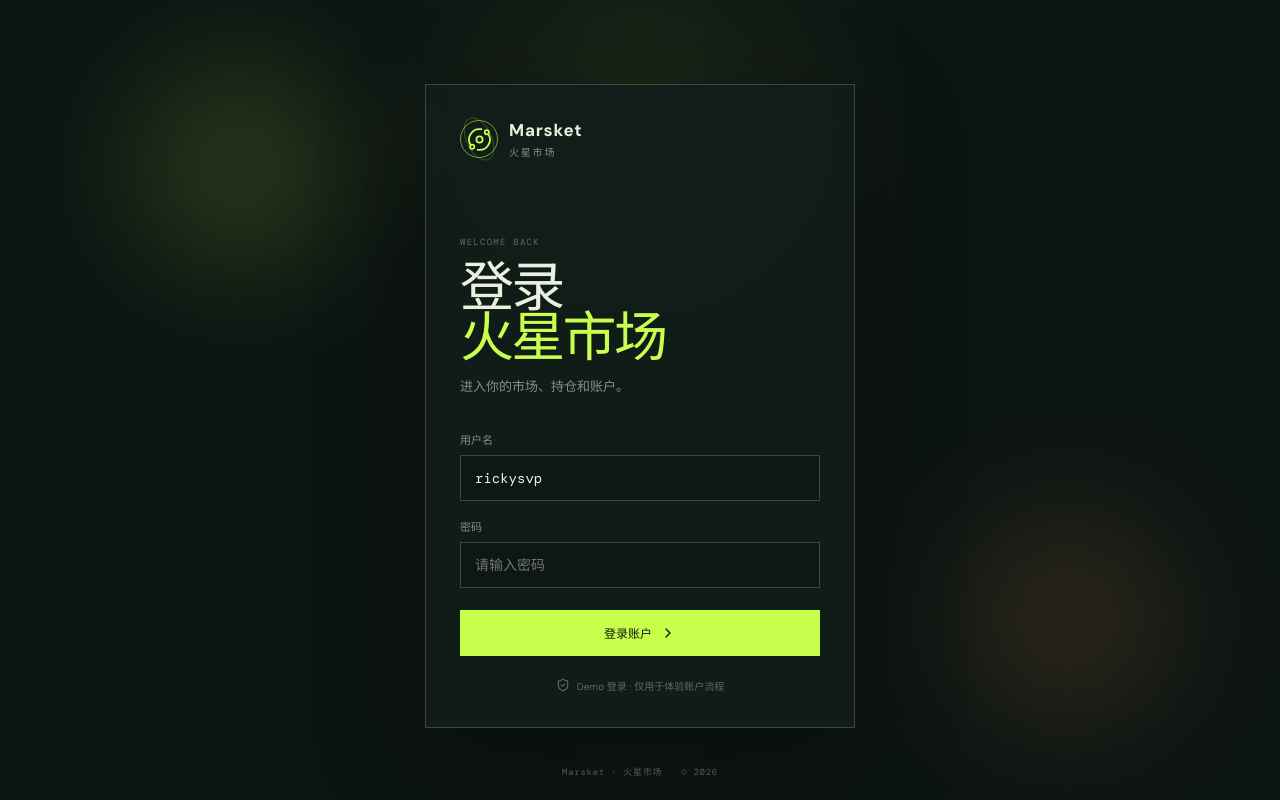
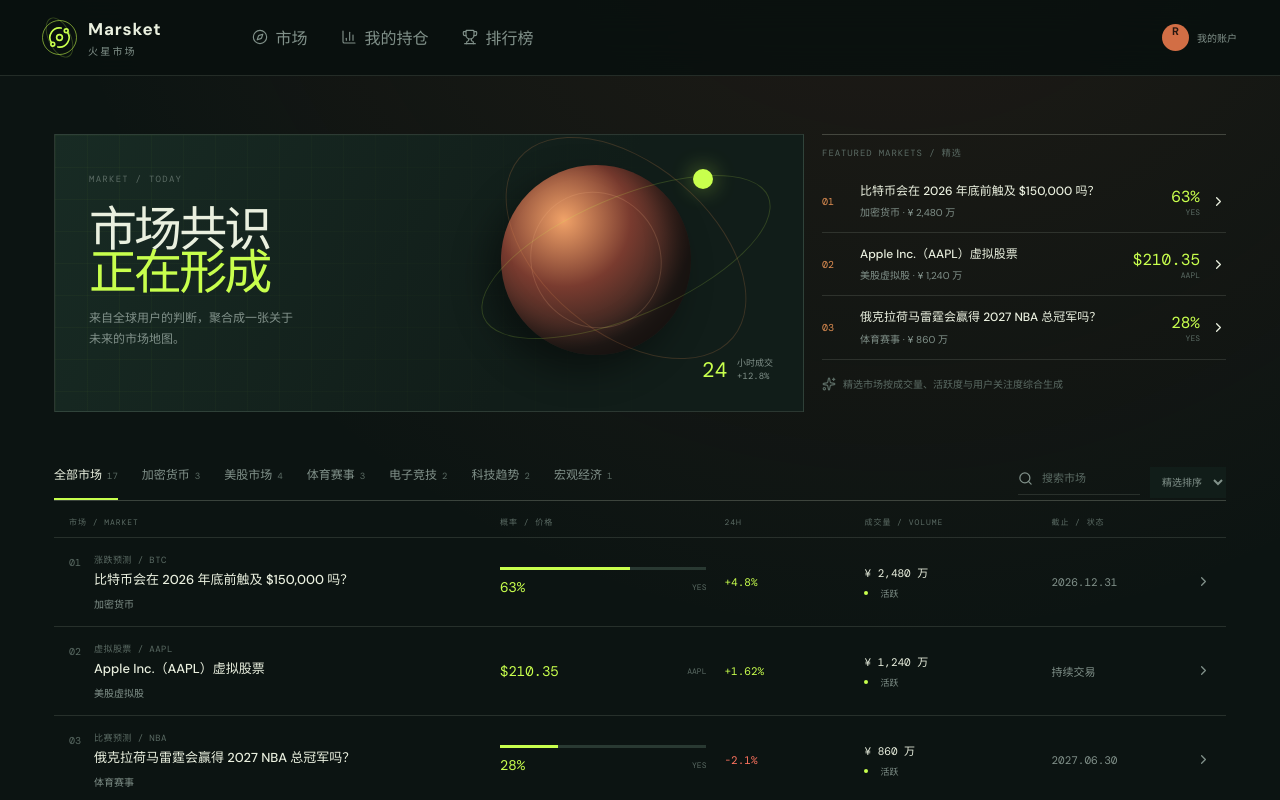
Before and after one commit to rickysvp/marsket, a React (Vite) app: page / in a window 1280 px wide. Shown: the top 800 px of the page. Built offline with nearby package versions, Linux system fonts and the light colour scheme.

Commit message:
Require login only for account areas

```diff
--- a/src/App.jsx
+++ b/src/App.jsx
@@ -87,20 +87,21 @@ function App() {
 
   useEffect(() => saveSimulationState(simulation), [simulation])
 
-  const login = (username) => {
+  const login = (username, destination = '/markets') => {
     const user = { username, displayName: username === 'rickysvp' ? 'Ricky' : username }
     saveAuth(user)
     setAuth(user)
-    navigate('/markets')
+    navigate(destination)
   }
 
   const logout = () => {
     clearAuth()
     setAuth(null)
-    navigate('/login')
+    navigate('/profile')
   }
 
-  if (!auth) return <Login onLogin={login} />
+  const requiresAuth = path === '/portfolio' || path === '/profile'
+  if (!auth && requiresAuth) return <Login onLogin={(username) => login(username, path)} />
 
   const trade = (input) => {
     const result = executeTrade(simulation, input)
```
Also changed, not shown: 1 other file (tests, documents, lock files or other folders).
